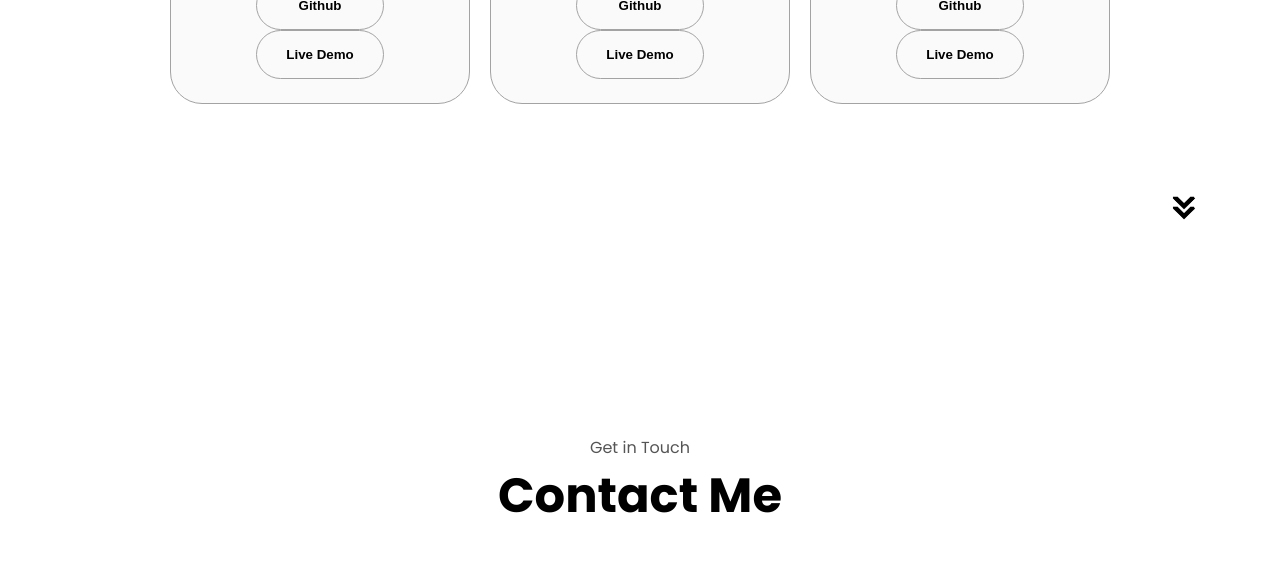
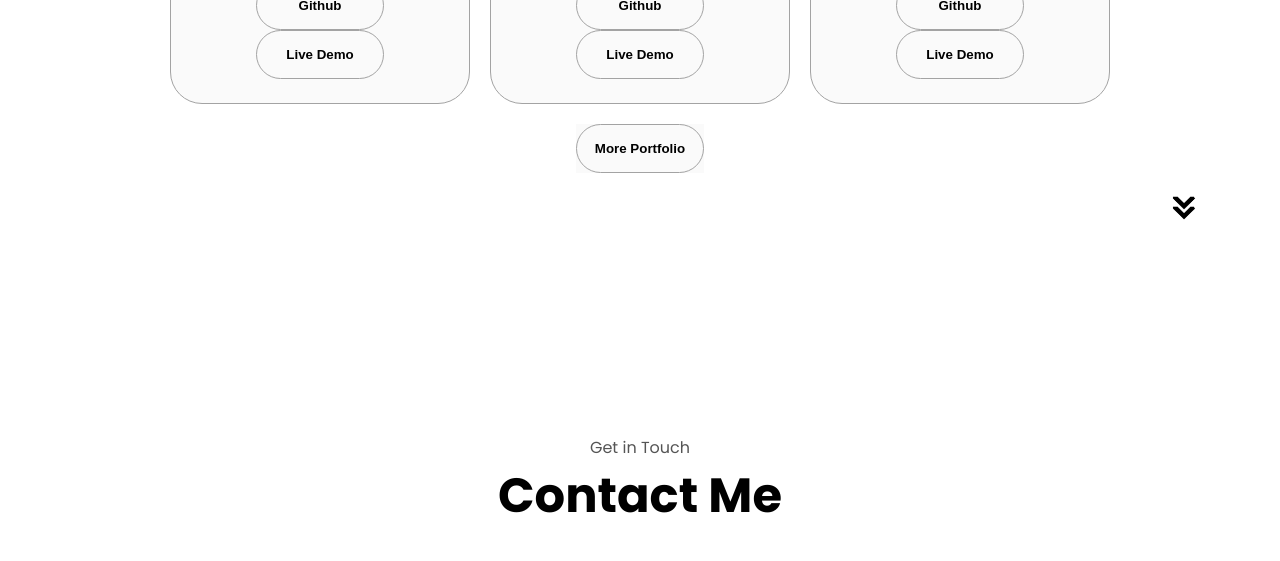
Before and after one commit to andarass/Website-Portofolio, a plain HTML site: page index.html in a window 1280 px wide. Shown: the part 3960-4521 px from the top of the page. Drawn offline with Linux system fonts and the light colour scheme.

Commit message:
next task : make portfolio page

```diff
--- a/index.html
+++ b/index.html
@@ -353,6 +353,12 @@
             </button>
           </div>
         </div>
+        <div class="color-container">
+            <button class="btn btn-color-2 project-btn" onclick="location.href='https://warkod.vercel.app/'">
+              More Portfolio
+            </button>
+          </div>
+        </div>
         <!-- <div class="details-container color-container">
           <div class="article-container">
             <img src="./assets/project-3.png" alt="Project 3" class="project-img">
```
